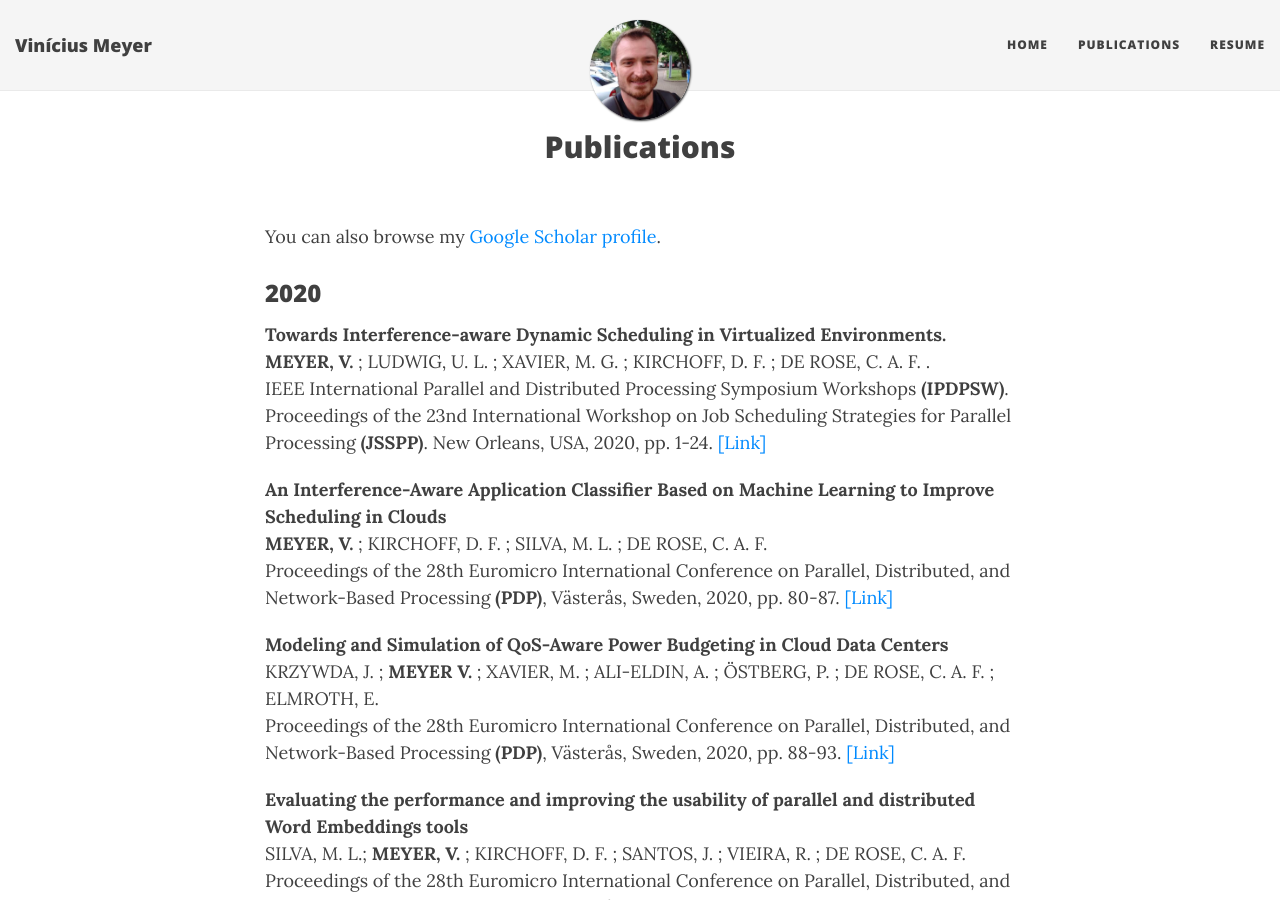
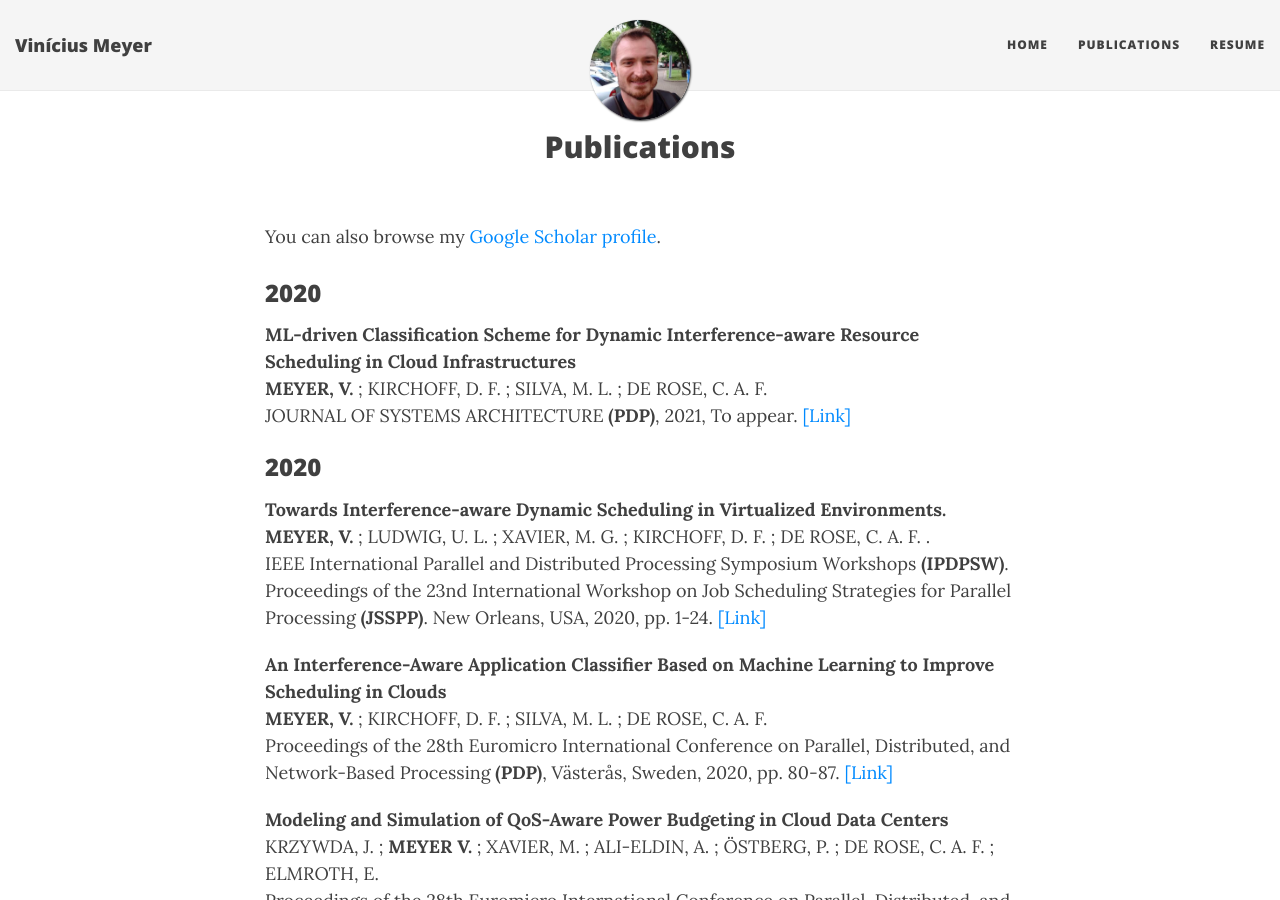
Before and after one commit to ViniciusMeyer/viniciusmeyer.github.io, a Jekyll site: the page built from publications.md, in a window 1280 px wide and 900 px high. Built offline with Jekyll 4.4.1, drawn with Linux system fonts in a browser that asks for light colours; nearby versions of some CDN libraries.

Commit message:
Update publications.md

```diff
--- a/publications.md
+++ b/publications.md
@@ -5,6 +5,22 @@ title: Publications
 
 You can also browse my <a href="https://scholar.google.com.br/citations?user=t9wEQ7wAAAAJ&hl=en&oi=sra" target="_blank">Google Scholar profile</a>.
 <br />
+
+<h3>
+    <a name='2020'></a> 2020
+</h3>
+
+<div class="media">
+    <div class="media-body">
+       <p class="media-heading">
+          <strong>ML-driven Classification Scheme for Dynamic Interference-aware Resource Scheduling in Cloud Infrastructures</strong><br />
+          <b>MEYER, V.</b> ; KIRCHOFF, D. F. ;  SILVA, M. L. ; DE ROSE, C. A. F.<br />
+		JOURNAL OF SYSTEMS ARCHITECTURE <b>(PDP)</b>, 2021, To appear. <a href="a">[Link]</a><br />
+       </p>
+    </div>
+</div>
+
+
 
 <h3>
     <a name='2020'></a> 2020
```
